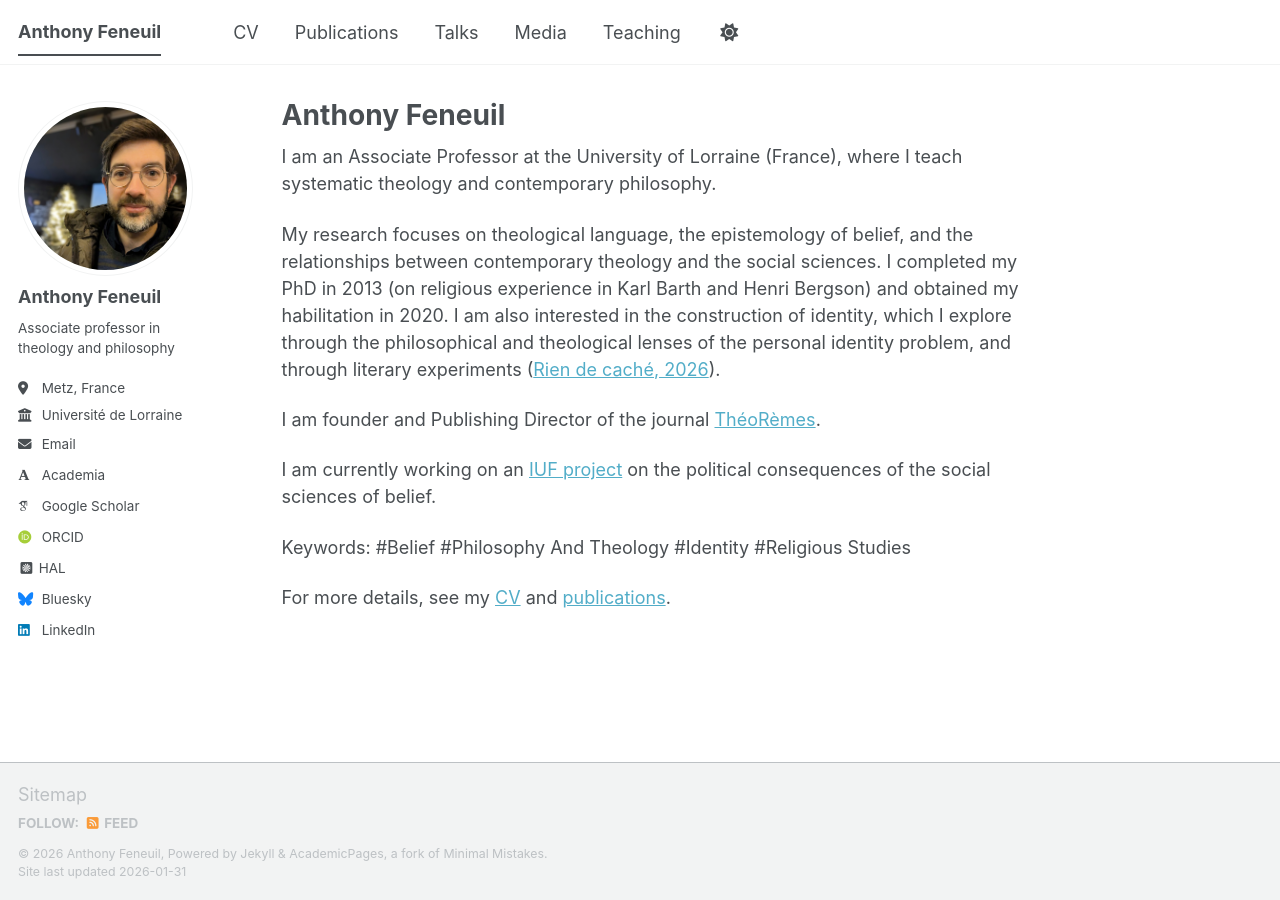
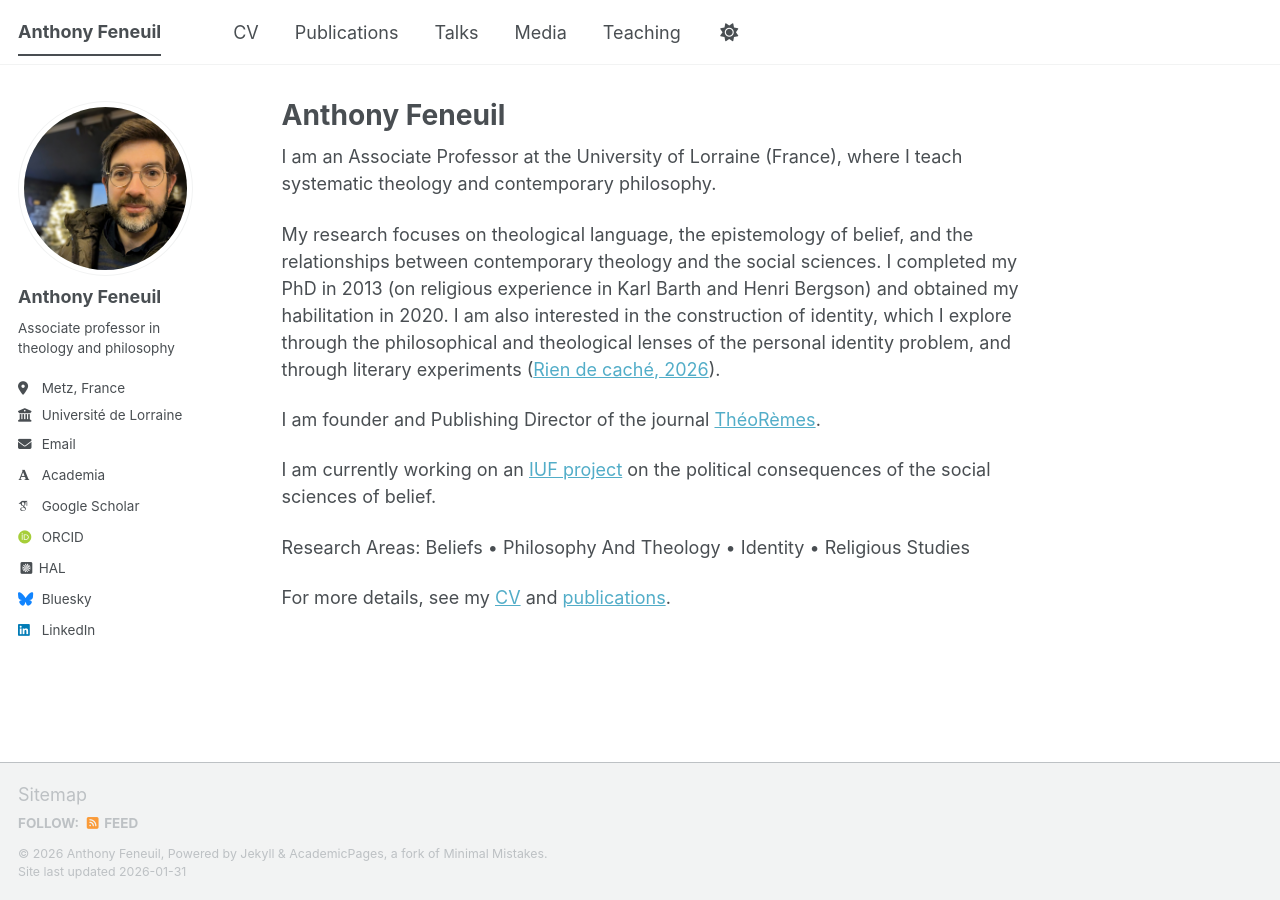
Before and after one commit to anfnl/anfnl.github.io, a Jekyll site: the page built from _pages/about.md, in a window 1280 px wide. Built offline with Jekyll 4.4.1, drawn with Linux system fonts in a browser that asks for light colours; some web fonts are replaced; a script bundle is joined from its source files by our own code; library files that are not in the unit come from our copies.

Commit message:
Update about.md

```diff
--- a/_pages/about.md
+++ b/_pages/about.md
@@ -15,6 +15,6 @@ I am founder and Publishing Director of the journal [ThéoRèmes](https://journa
 
 I am currently working on an [IUF project](https://www.iufrance.fr/les-membres-de-liuf/membre/2850-anthony-feneuil.html) on the political consequences of the social sciences of belief.
 
-Keywords: #Belief #Philosophy And Theology #Identity #Religious Studies
+Research Areas: Beliefs • Philosophy And Theology • Identity • Religious Studies
 
 For more details, see my [CV](cv/) and [publications](publications/).
```
